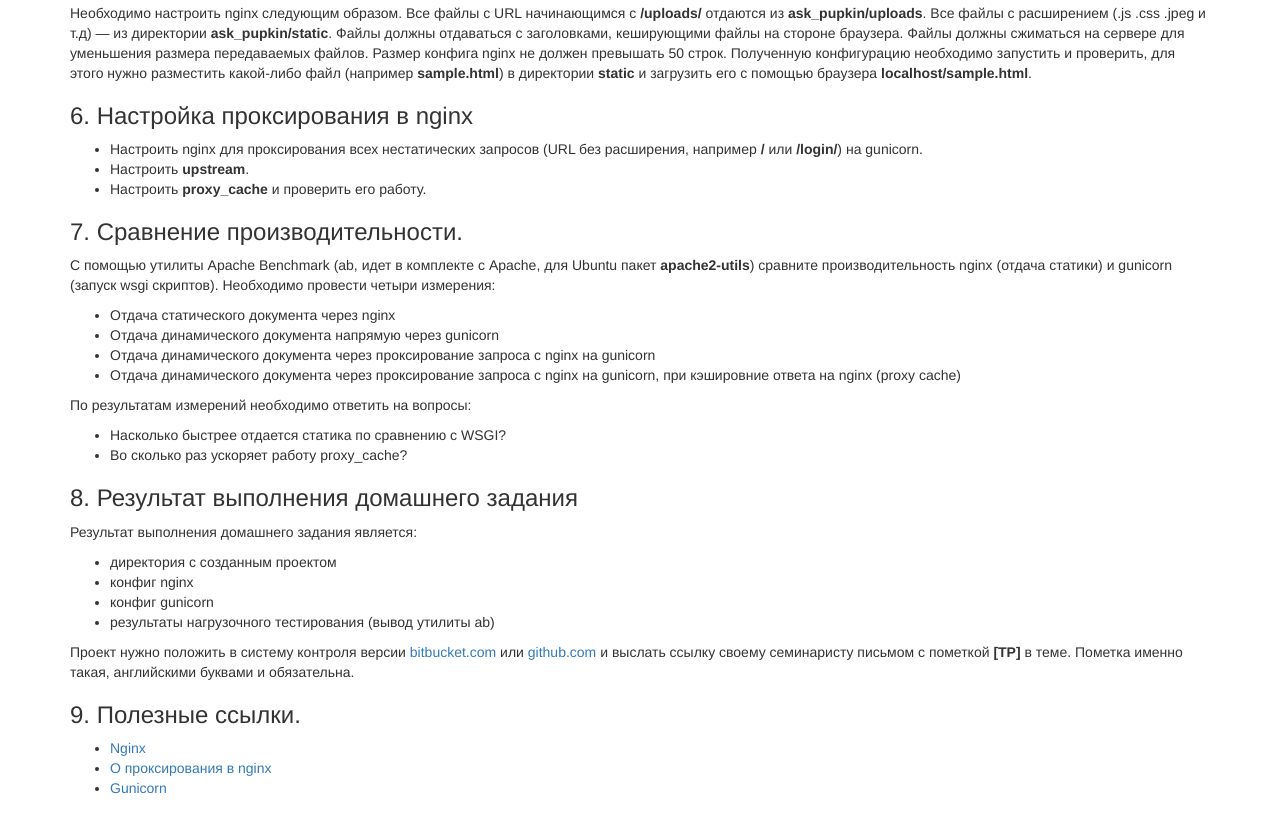
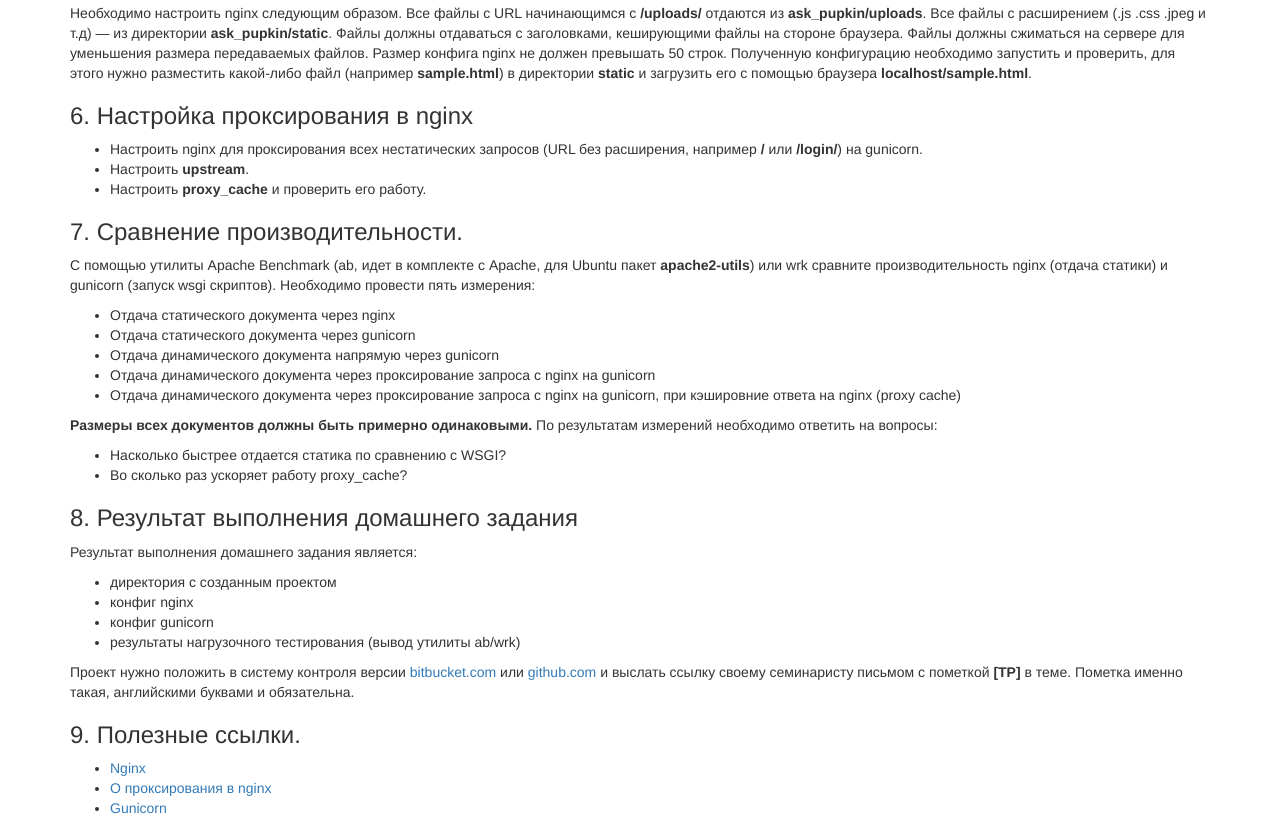
Before and after one commit to ziontab/tp-tasks, a plain HTML site: page task-2.html in a window 1280 px wide. Shown: the part 840-1668 px from the top of the page. Drawn offline with Linux system fonts and the light colour scheme.

Commit message:
Fixes DZ2 and new pdf

```diff
--- a/task-2.html
+++ b/task-2.html
@@ -55,14 +55,15 @@
         </ul>
 
         <h3>7. Сравнение производительности.</h3>
-        <p>С помощью утилиты Apache Benchmark (ab, идет в комплекте с Apache, для Ubuntu пакет <b>apache2-utils</b>) сравните производительность nginx (отдача статики) и gunicorn (запуск wsgi скриптов). Необходимо провести четыри измерения:</p>
+        <p>С помощью утилиты Apache Benchmark (ab, идет в комплекте с Apache, для Ubuntu пакет <b>apache2-utils</b>) или wrk сравните производительность nginx (отдача статики) и gunicorn (запуск wsgi скриптов). Необходимо провести пять измерения:</p>
         <ul>
             <li>Отдача статического документа через nginx</li>
+            <li>Отдача статического документа через gunicorn</li>
             <li>Отдача динамического документа напрямую через gunicorn</li>
             <li>Отдача динамического документа через проксирование запроса с nginx на gunicorn</li>
             <li>Отдача динамического документа через проксирование запроса с nginx на gunicorn, при кэшировние ответа на nginx (proxy cache)</li>
         </ul>
-        <p>По результатам измерений необходимо ответить на вопросы:</p>
+        <p><b>Размеры всех документов должны быть примерно одинаковыми.</b> По результатам измерений необходимо ответить на вопросы:</p>
         <ul>
             <li>Насколько быстрее отдается статика по сравнению с WSGI?</li>
             <li>Во сколько раз ускоряет работу proxy_cache?</li>
@@ -74,7 +75,7 @@
             <li>директория с созданным проектом</li>
             <li>конфиг nginx</li>
             <li>конфиг gunicorn</li>
-            <li>результаты нагрузочного тестирования (вывод утилиты ab)</li>
+            <li>результаты нагрузочного тестирования (вывод утилиты ab/wrk)</li>
         </ul>
         <p>Проект нужно положить в систему контроля версии <a target="_blank" href="bitbucket.com">bitbucket.com</a> или <a target="_blank" href="github.com и">github.com</a> и выслать ссылку своему семинаристу письмом с пометкой <b>[TP]</b> в теме. Пометка именно такая, английскими буквами и обязательна.</p>
 
```
Also changed, not shown: technical_details.html (+1 -1 lines), 8 other files.
